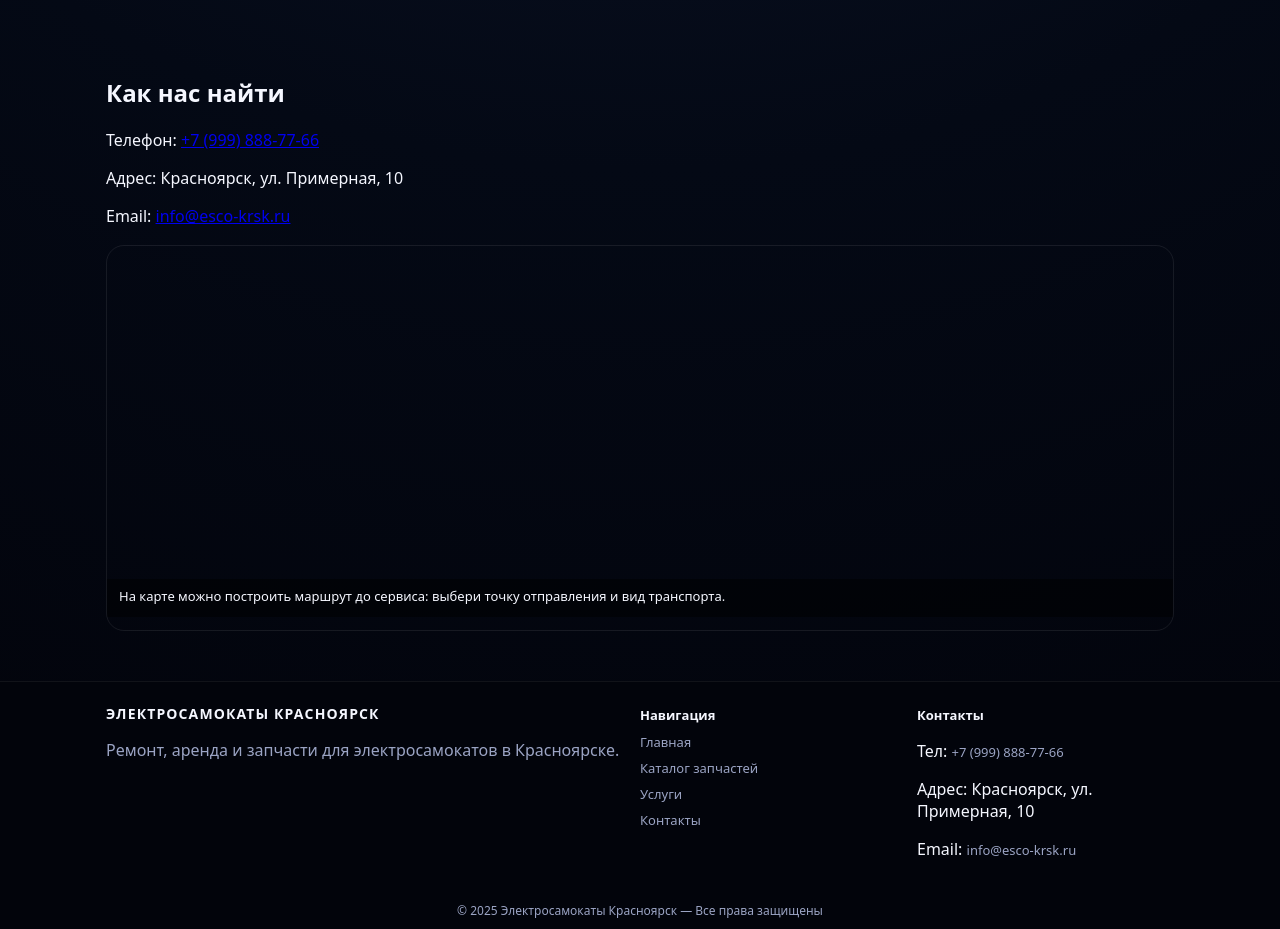
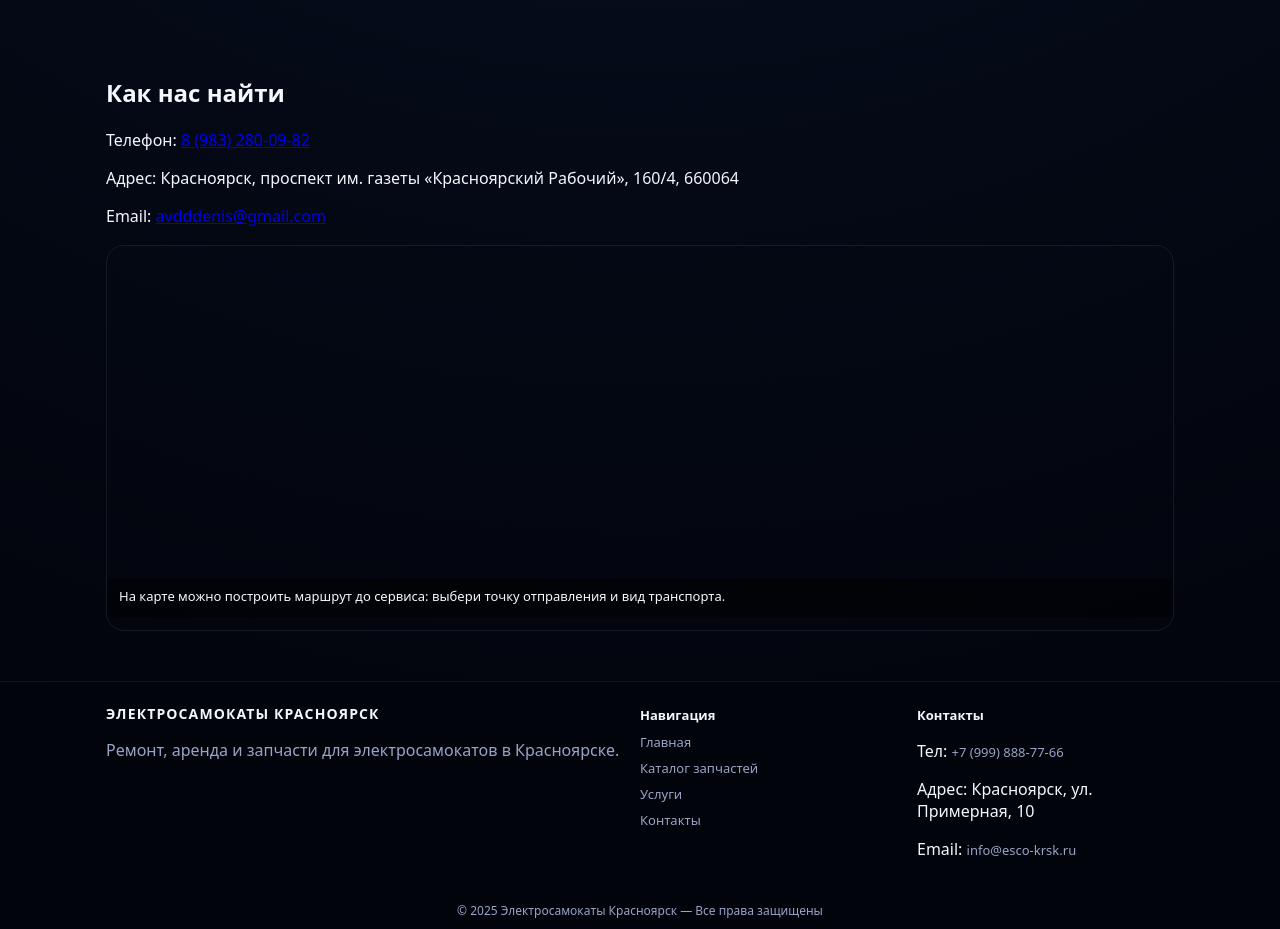
Before and after one commit to glorbosanya/savkasite, a website: page public/index.html in a window 1280 px wide. Shown: the part 900-1829 px from the top of the page. Drawn offline with Linux system fonts and the light colour scheme; no server answers.

Commit message:
index.html

```diff
--- a/public/index.html
+++ b/public/index.html
@@ -75,9 +75,9 @@
 
 <section id="contacts" class="eks-container contact-section">
   <h2>Как нас найти</h2>
-  <p>Телефон: <a href="tel:+79998887766">+7 (999) 888-77-66</a></p>
-  <p>Адрес: Красноярск, ул. Примерная, 10</p>
-  <p>Email: <a href="mailto:info@esco-krsk.ru">info@esco-krsk.ru</a></p>
+  <p>Телефон: <a href="tel:+79832800982">8 (983) 280-09-82</a></p>
+  <p>Адрес: Красноярск, проспект им. газеты «Красноярский Рабочий», 160/4, 660064</p>
+  <p>Email: <a href="mailto:avdddenis@gmail.com">avdddenis@gmail.com</a></p>
 
   <div class="map-wrapper">
     <div id="map"></div>
```
